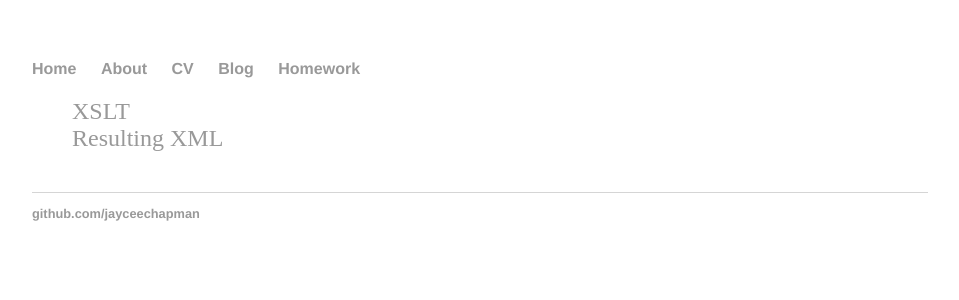
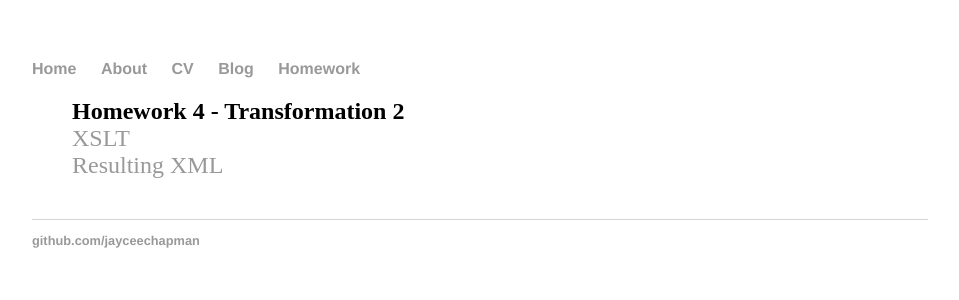
Before and after one commit to jayceechapman/jayceechapman.github.io, a Jekyll site: the page built from homework/homework4/index.html, in a window 1280 px wide. Shown: the top 300 px of the page, without its empty margins (160-1119 px from the left). Built offline with Jekyll 4.4.1, drawn with Linux system fonts in a browser that asks for light colours.

Commit message:
Update index.html

```diff
--- a/homework/homework4/index.html
+++ b/homework/homework4/index.html
@@ -4,6 +4,7 @@ title: "Homework 4 - Transformation #2"
 ---
 
 	<ul class="posts">
+		<b>Homework 4 - Transformation 2</b><br/>
 		<li><a href="journal-list.xsl">XSLT</a></li>
 <li><a href="homework4.xml">Resulting XML</a></li>
 	</ul>
```
